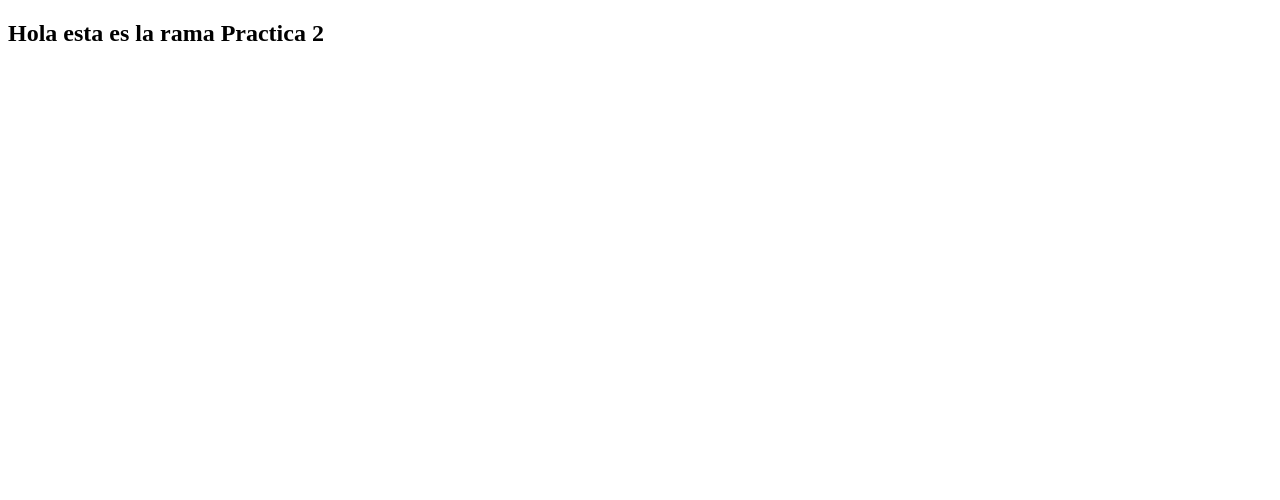
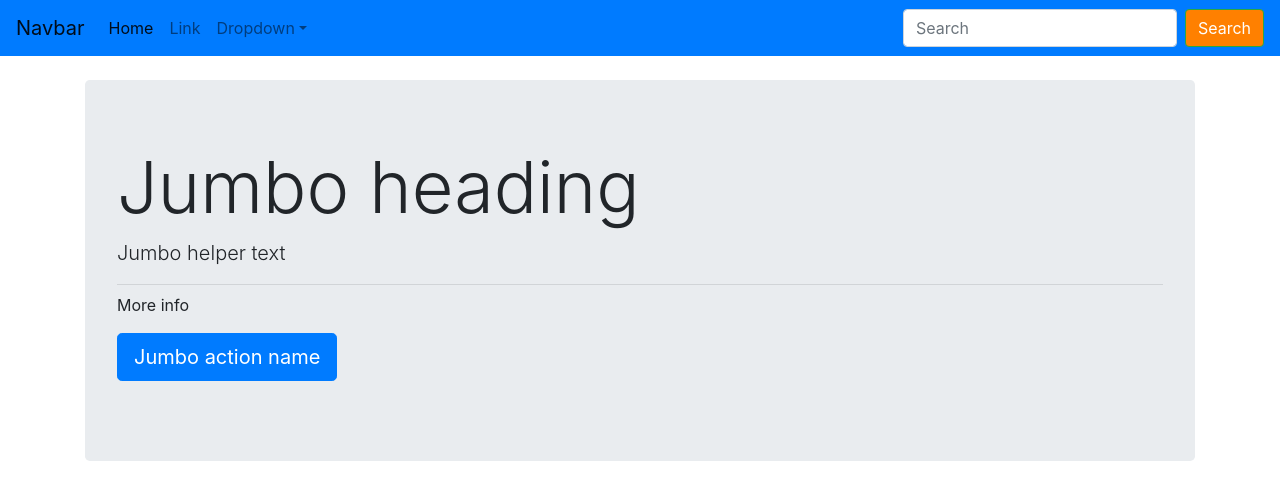
Before and after one commit to Rosita815/Boostrap25062024, a plain HTML site: page index.html in a window 1280 px wide. Drawn offline with nearby package versions, Linux system fonts and the light colour scheme.

Commit message:
Combios JumboTomb y navbar

```diff
--- a/index.html
+++ b/index.html
@@ -1,11 +1,66 @@
-<!DOCTYPE html>
+<!doctype html>
 <html lang="en">
-<head>
-    <meta charset="UTF-8">
-    <meta name="viewport" content="width=device-width, initial-scale=1.0">
-    <title>Document</title>
+  <head>
+    <title>Title</title>
+    <!-- Required meta tags -->
+    <meta charset="utf-8">
+    <meta name="viewport" content="width=device-width, initial-scale=1, shrink-to-fit=no">
+
+    <!-- Bootstrap CSS -->
+    <link rel="stylesheet" href="https://stackpath.bootstrapcdn.com/bootstrap/4.3.1/css/bootstrap.min.css" integrity="sha384-ggOyR0iXCbMQv3Xipma34MD+dH/1fQ784/j6cY/iJTQUOhcWr7x9JvoRxT2MZw1T" crossorigin="anonymous">
+    <link rel="stylesheet" href="styles.css">
 </head>
-<body>
-    <h2>Hola esta es la rama Practica 2</h2>
-</body>
+  <body>
+    <nav>
+        <nav class="navbar navbar-expand-sm navbar-light bg-primary">
+            <a class="navbar-brand" href="#">Navbar</a>
+            <button class="navbar-toggler d-lg-none" type="button" data-toggle="collapse" data-target="#collapsibleNavId" aria-controls="collapsibleNavId"
+                aria-expanded="false" aria-label="Toggle navigation">
+                <span class="navbar-toggler-icon"></span>
+            </button>
+            <div class="collapse navbar-collapse" id="collapsibleNavId">
+                <ul class="navbar-nav mr-auto mt-2 mt-lg-0">
+                    <li class="nav-item active">
+                        <a class="nav-link" href="#">Home <span class="sr-only">(current)</span></a>
+                    </li>
+                    <li class="nav-item">
+                        <a class="nav-link" href="#">Link</a>
+                    </li>
+                    <li class="nav-item dropdown">
+                        <a class="nav-link dropdown-toggle" href="#" id="dropdownId" data-toggle="dropdown" aria-haspopup="true" aria-expanded="false">Dropdown</a>
+                        <div class="dropdown-menu" aria-labelledby="dropdownId">
+                            <a class="dropdown-item" href="#">Action 1</a>
+                            <a class="dropdown-item" href="#">Action 2</a>
+                        </div>
+                    </li>
+                </ul>
+                <form class="form-inline my-2 my-lg-0">
+                    <input class="form-control mr-sm-2" type="text" placeholder="Search">
+                    <button class="btn btn-outline-success btn_navColor my-2 my-sm-0" type="submit">Search</button>
+                </form>
+            </div>
+        </nav>
+    </nav>
+
+    <div class="container mt-4">
+
+        <header>
+            <div class="jumbotron">
+                <h1 class="display-3">Jumbo heading</h1>
+                <p class="lead">Jumbo helper text</p>
+                <hr class="my-2">
+                <p>More info</p>
+                <p class="lead">
+                    <a class="btn btn-primary btn-lg" href="Jumbo action link" role="button">Jumbo action name</a>
+                </p>
+            </div>
+        </header>
+    </div>
+
+    <!-- Optional JavaScript -->
+    <!-- jQuery first, then Popper.js, then Bootstrap JS -->
+    <script src="https://code.jquery.com/jquery-3.3.1.slim.min.js" integrity="sha384-q8i/X+965DzO0rT7abK41JStQIAqVgRVzpbzo5smXKp4YfRvH+8abtTE1Pi6jizo" crossorigin="anonymous"></script>
+    <script src="https://cdnjs.cloudflare.com/ajax/libs/popper.js/1.14.7/umd/popper.min.js" integrity="sha384-UO2eT0CpHqdSJQ6hJty5KVphtPhzWj9WO1clHTMGa3JDZwrnQq4sF86dIHNDz0W1" crossorigin="anonymous"></script>
+    <script src="https://stackpath.bootstrapcdn.com/bootstrap/4.3.1/js/bootstrap.min.js" integrity="sha384-JjSmVgyd0p3pXB1rRibZUAYoIIy6OrQ6VrjIEaFf/nJGzIxFDsf4x0xIM+B07jRM" crossorigin="anonymous"></script>
+  </body>
 </html>
--- /dev/null
+++ b/styles.css
@@ -0,0 +1,4 @@
+.btn_navColor{
+    background-color: rgb(255, 128, 0);
+    color: #fff;
+}
```
